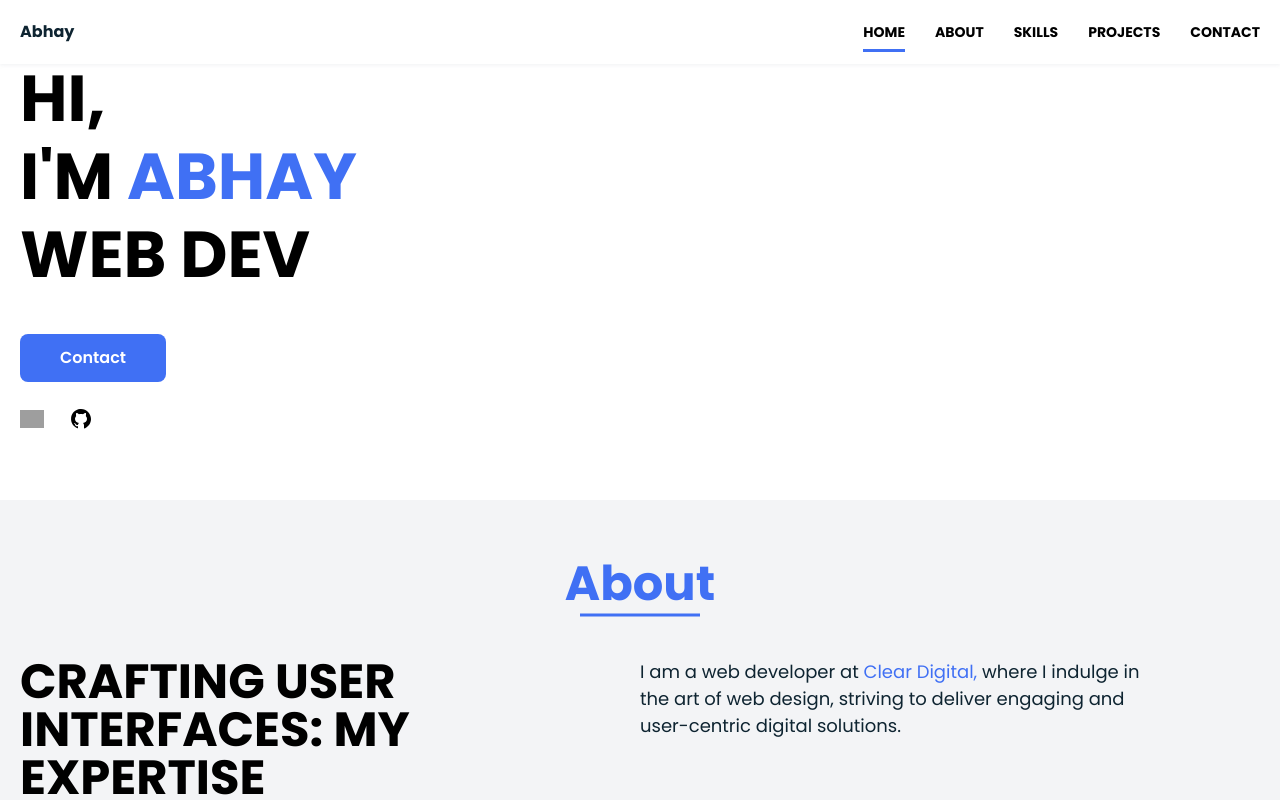
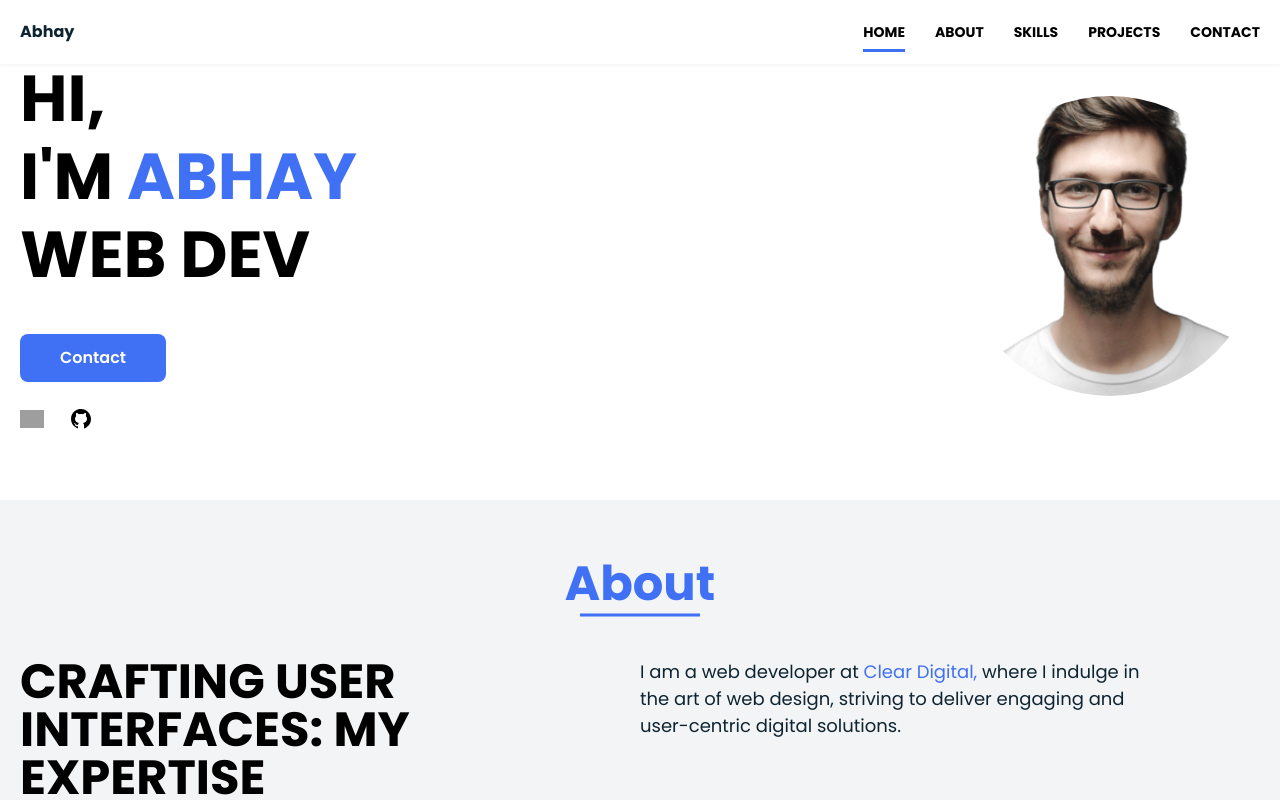
Before and after one commit to abhay-design/Portfolio, a Next.js app in the folder next-app-portfolio/: page / in a window 1280 px wide. Shown: the top 800 px of the page. Built offline with nearby package versions, Linux system fonts and the light colour scheme; grey boxes are pictures that could not be loaded.

Commit message:
update banner

```diff
--- a/next-app-portfolio/components/banner.jsx
+++ b/next-app-portfolio/components/banner.jsx
@@ -5,7 +5,7 @@ const Banner = () => {
   return (
     <section className="banner w-full items-center min-h-[500px]" id="Home">
       <div className="container">
-        <div className="wrapper w-full flex flex-wrap">
+        <div className="wrapper w-full flex flex-wrap items-center justify-between">
           <div className="text-wrap relative max-w-[600px]">
             <h1 className="uppercase text-black mb-[40px!important]">
               Hi, <br /> I'm <span className="vivid-blue">Abhay</span> <br />{" "}
@@ -45,6 +45,15 @@ const Banner = () => {
               </ul>
             </div>
           </div>
+          <div className="img-wrapper max-w-[300px] h-[300px] w-full ">
+            <img
+              src="/perfil.png"
+              alt="main-img"
+              width={1000}
+              height={1000}
+              className="w-full h-full object-cover rounded-[50%]"
+            />
+          </div>
         </div>
       </div>
     </section>
```
Also changed, not shown: next-app-portfolio/public/perfil.png (added).
